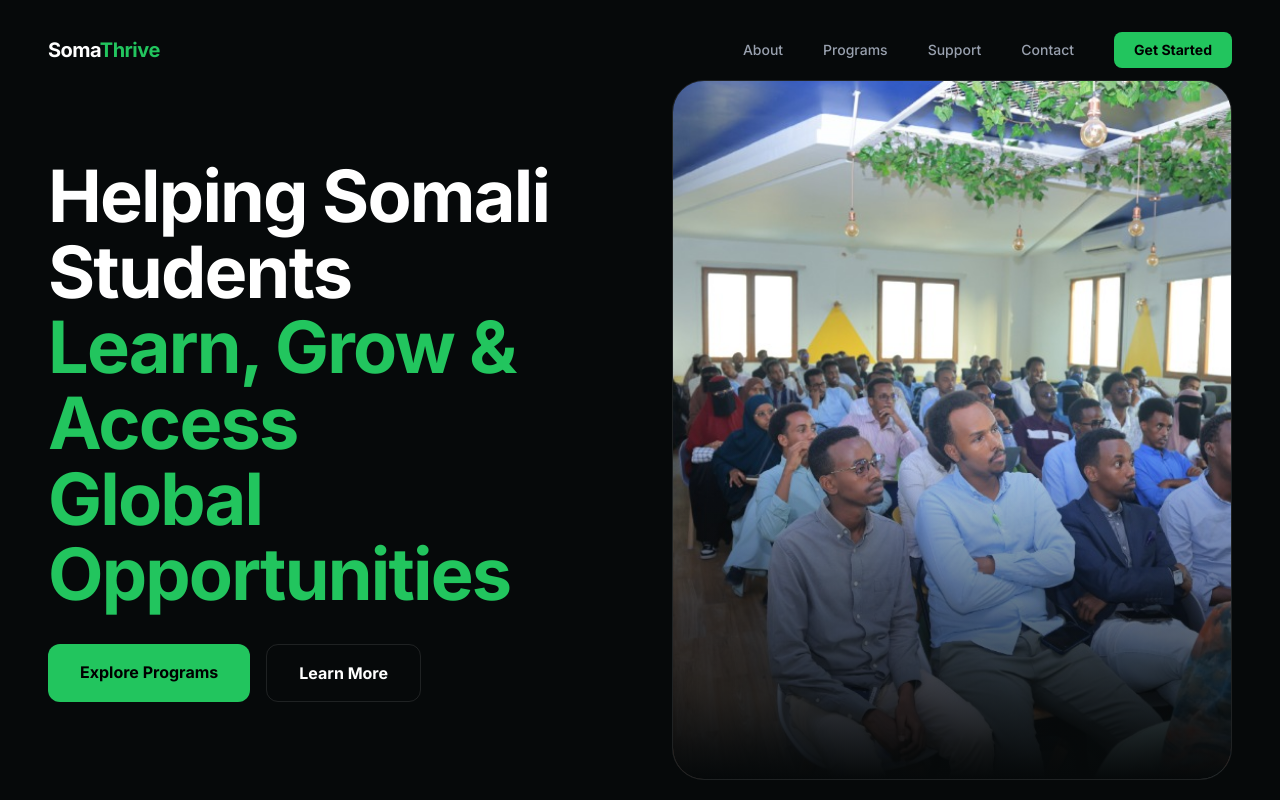
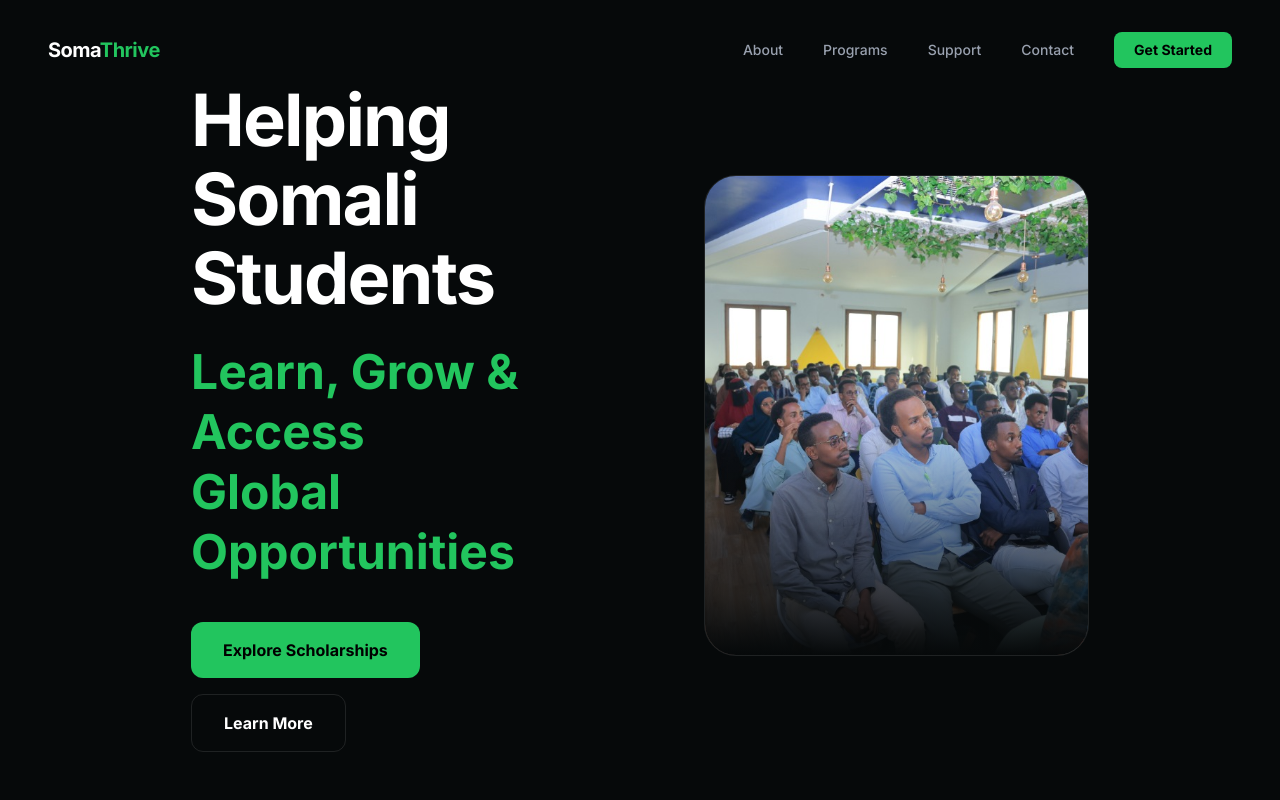
Before and after one commit to mohamedosmann/somathrive, a Next.js app: page / in a window 1280 px wide. Shown: the top 800 px of the page. Built offline with nearby package versions, Linux system fonts and the light colour scheme.

Commit message:
UI: Finalized minimalist hero layout with wide horizontal flow and 191px padding

```diff
--- a/app/page.tsx
+++ b/app/page.tsx
@@ -52,21 +52,21 @@ export default function Home() {
 
       {/* Hero Section */}
       <section className="relative min-h-[90vh] flex items-center pt-20">
-        <div className="container mx-auto px-6 md:px-12 grid lg:grid-cols-2 gap-16 items-center">
+        <div className="max-w-[1920px] mx-auto px-6 md:px-[191px] relative z-20 grid lg:grid-cols-2 gap-20 xl:gap-32 items-center">
           <motion.div
             initial={{ opacity: 0, y: 20 }}
             animate={{ opacity: 1, y: 0 }}
-            className="max-w-2xl"
+            className="max-w-4xl"
           >
-            <h1 className="text-5xl md:text-7xl font-bold leading-[1.05] tracking-tight mb-8">
-              Helping Somali <br />
-              Students <br />
-              <span className="text-[#22c55e]">Learn, Grow & Access <br />
-                Global Opportunities</span>
+            <h1 className="text-4xl md:text-6xl lg:text-7xl font-bold leading-[1.1] tracking-tight mb-6">
+              Helping Somali Students
             </h1>
+            <h2 className="text-2xl md:text-4xl lg:text-5xl font-bold text-[#22c55e] mb-10 leading-tight">
+              Learn, Grow & Access <br className="hidden md:block" /> Global Opportunities
+            </h2>
             <div className="flex flex-wrap gap-4">
-              <Link href="#programs" className="px-8 py-4 bg-[#22c55e] text-black font-bold rounded-xl hover:bg-white transition-all transform hover:-translate-y-1">
-                Explore Programs
+              <Link href="https://docs.google.com/forms/d/e/1FAIpQLScLrSQ6vBLkGbd6vA3OYws0IdAHgHMZ9tkpKcO4-N_aIuT6Xg/viewform?usp=dialog" target="_blank" className="px-8 py-4 bg-[#22c55e] text-black font-bold rounded-xl hover:bg-white transition-all">
+                Explore Scholarships
               </Link>
               <Link href="#about" className="px-8 py-4 border border-white/10 rounded-xl font-bold hover:bg-white/5 transition-all">
                 Learn More
```
